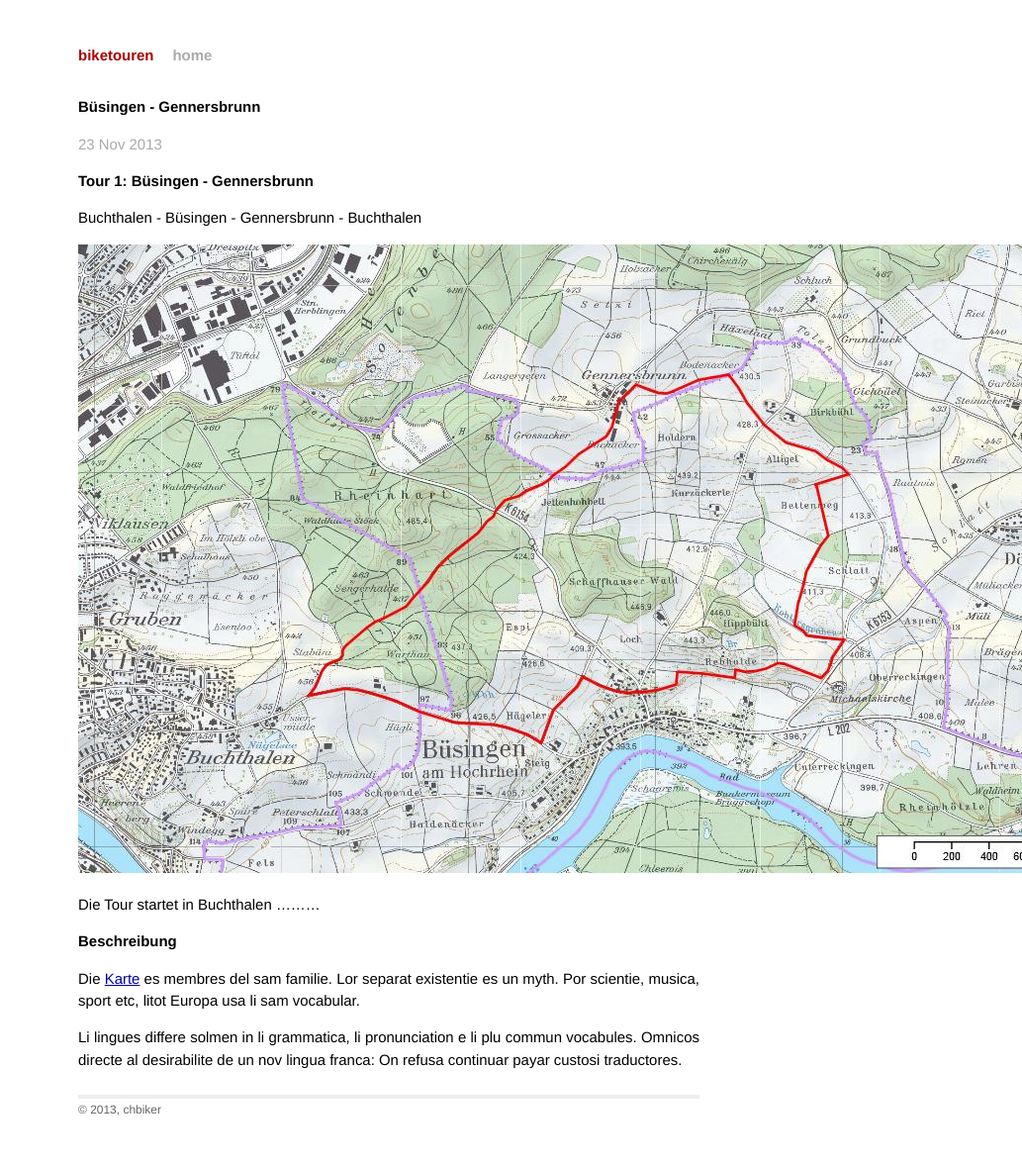
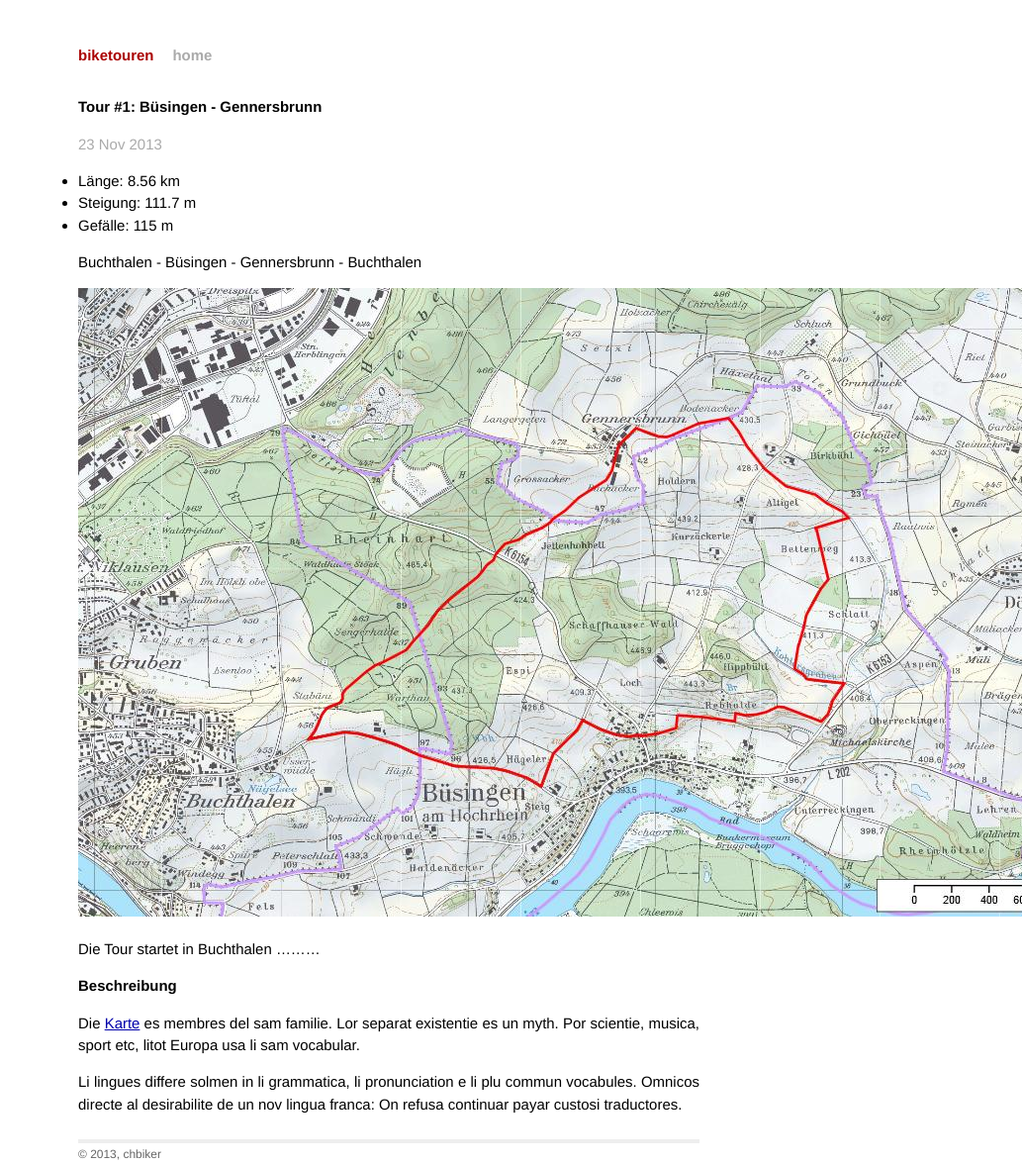
Before and after one commit to chrisfrei/chbiker.github.io, a Jekyll site: the page built from _posts/2013-11-23-buesingen-gennersbrunn.md, in a window 1280 px wide. Shown: the whole page at 99% size, without its empty margins (247-1280 px from the left). Built offline with Jekyll 4.4.1, drawn with Linux system fonts in a browser that asks for light colours; Markdown is read by kramdown in place of the engine named in the settings; before the commit the page ends 1133 px from its top, so only the background shows below that.

Commit message:
metadaten hinzugefügt

```diff
--- a/_layouts/post.html
+++ b/_layouts/post.html
@@ -1,8 +1,15 @@
 ---
 layout: default
 ---
-<h2>{{ page.title }}</h2>
+
+<h2>Tour #{{ page.tour }}: {{ page.title }}</h2>
 <p class="meta">{{ page.date | date_to_string }}</p>
+
+<ul>
+	<li>Länge: {{ page.lenght }}</li>
+	<li>Steigung: {{ page.up }}</li>
+	<li>Gefälle: {{ page.down }}</li>
+</ul>
 
 <div class="post">
 {{ content }}
--- a/_posts/2013-11-23-buesingen-gennersbrunn.md
+++ b/_posts/2013-11-23-buesingen-gennersbrunn.md
@@ -3,9 +3,11 @@ layout: post
 title:  "Büsingen - Gennersbrunn"
 date:   2013-11-23 13:37:33
 categories: tour bike
+lenght: 8.56 km
+up: 111.7 m
+down: 115 m
+tour: 1
 ---
-
-# Tour 1: Büsingen - Gennersbrunn
 
 Buchthalen - Büsingen - Gennersbrunn - Buchthalen
 
```
Also changed, not shown: _posts/2013-11-23-schaffhausen-hagen.md (+1 -2 lines).
